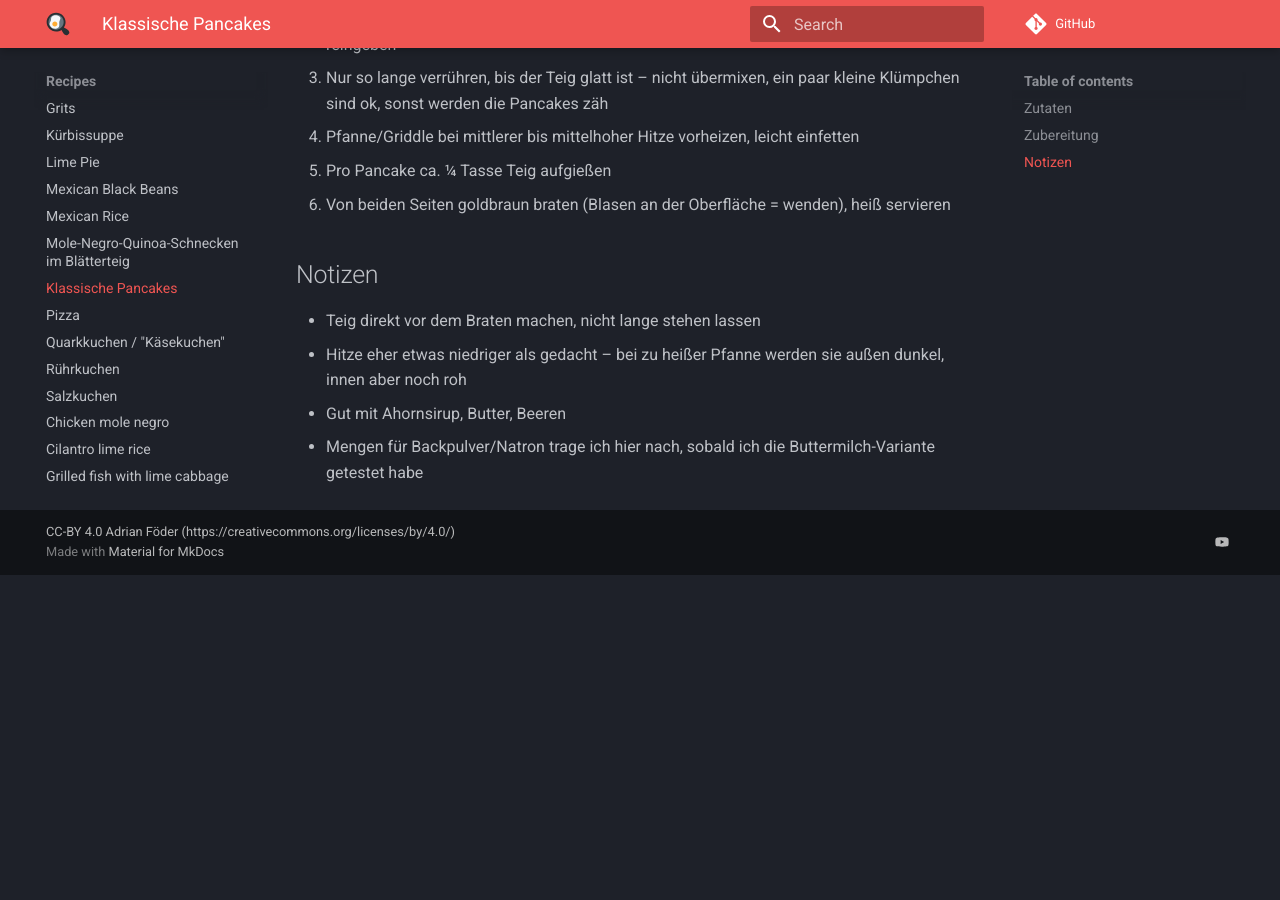
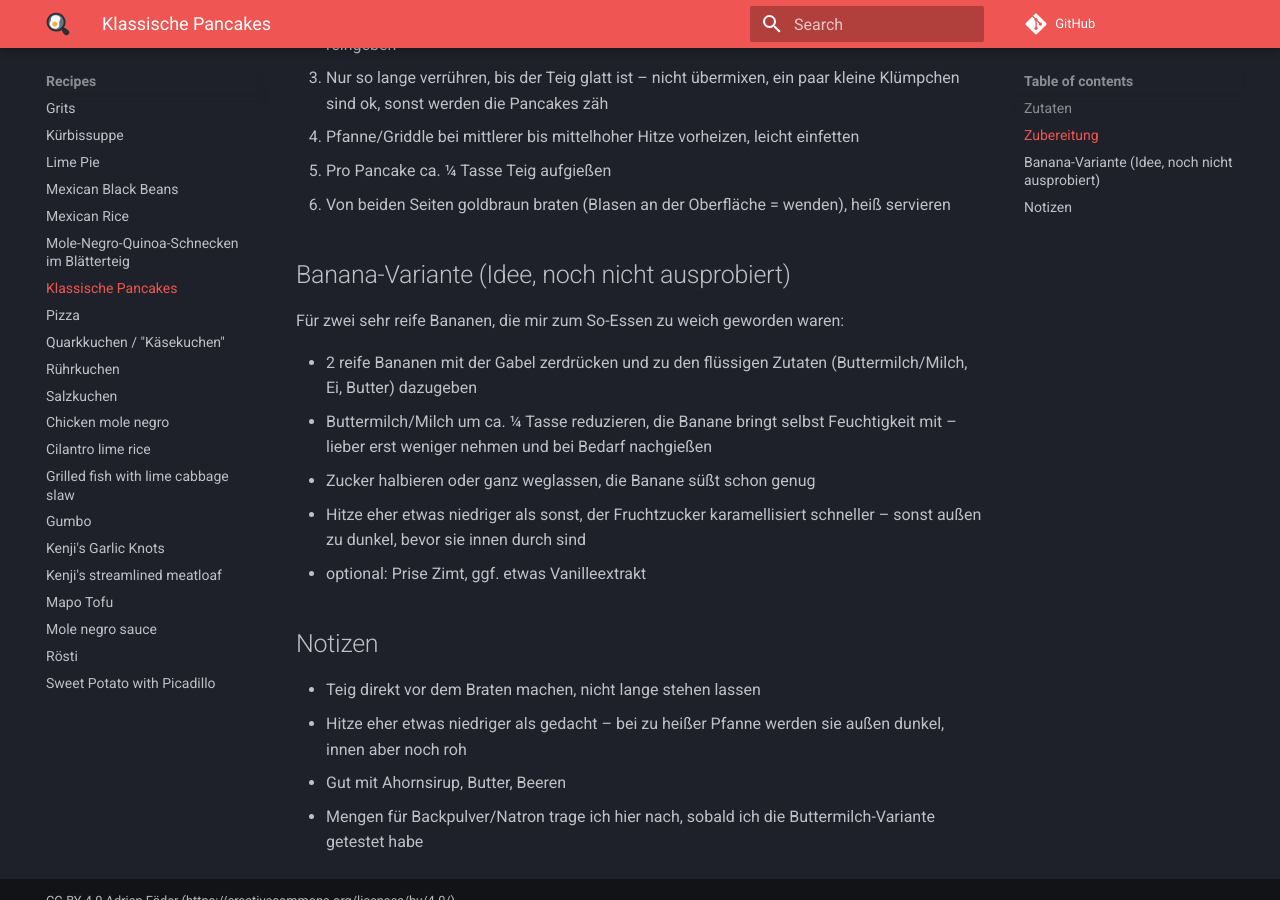
Before and after one commit to afoeder/adrians-cooking, an MkDocs documentation site: the page built from docs/recipes/Pancakes.md, in a window 1280 px wide and 900 px high, scrolled down 1066 px. Built offline with MkDocs 1.6.1 and Material for MkDocs 9.7.7, drawn with Linux system fonts in a browser that asks for light colours; comment, search, counter and statistics services are not loaded; before the commit the page ends 1641 px from its top, so only the background shows below that.

Commit message:
Add banana pancakes variant idea to pancakes recipe
Untested idea for using up very ripe bananas: mash into the wet
ingredients, cut back liquid and sugar, lower heat a bit.

Co-Authored-By: Claude Sonnet 5 <noreply@anthropic.com>

```diff
--- a/docs/recipes/Pancakes.md
+++ b/docs/recipes/Pancakes.md
@@ -31,6 +31,16 @@ ich selbst noch nicht ausprobiert, wäre aber nach diesem Rezept die eigentliche
 5. Pro Pancake ca. ¼ Tasse Teig aufgießen
 6. Von beiden Seiten goldbraun braten (Blasen an der Oberfläche = wenden), heiß servieren
 
+## Banana-Variante (Idee, noch nicht ausprobiert)
+
+Für zwei sehr reife Bananen, die mir zum So-Essen zu weich geworden waren:
+
+- 2 reife Bananen mit der Gabel zerdrücken und zu den flüssigen Zutaten (Buttermilch/Milch, Ei, Butter) dazugeben
+- Buttermilch/Milch um ca. ¼ Tasse reduzieren, die Banane bringt selbst Feuchtigkeit mit – lieber erst weniger nehmen und bei Bedarf nachgießen
+- Zucker halbieren oder ganz weglassen, die Banane süßt schon genug
+- Hitze eher etwas niedriger als sonst, der Fruchtzucker karamellisiert schneller – sonst außen zu dunkel, bevor sie innen durch sind
+- optional: Prise Zimt, ggf. etwas Vanilleextrakt
+
 ## Notizen
 
 - Teig direkt vor dem Braten machen, nicht lange stehen lassen
```
